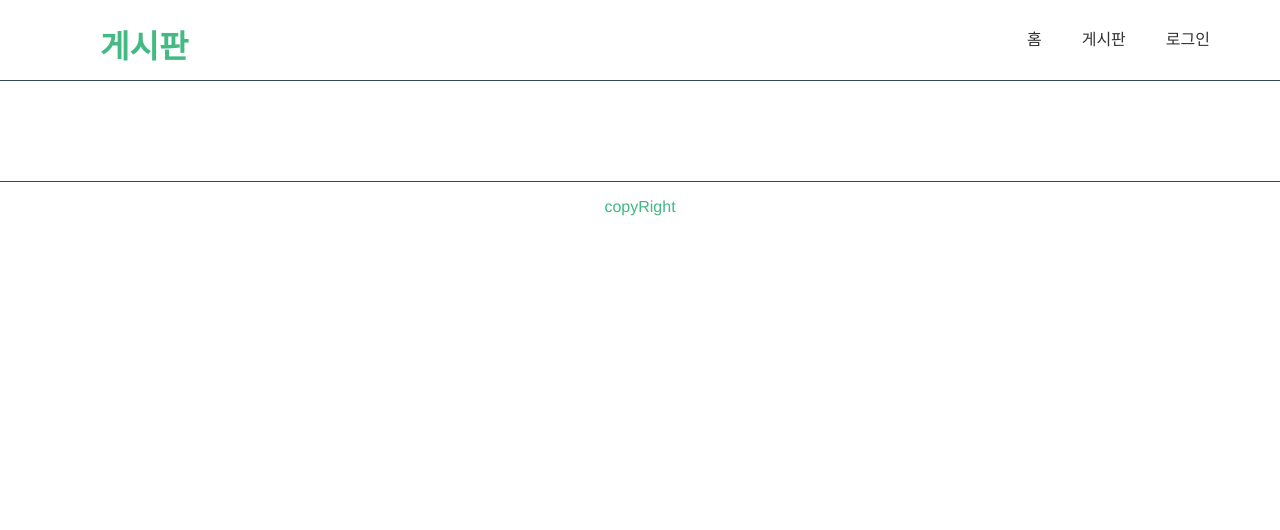
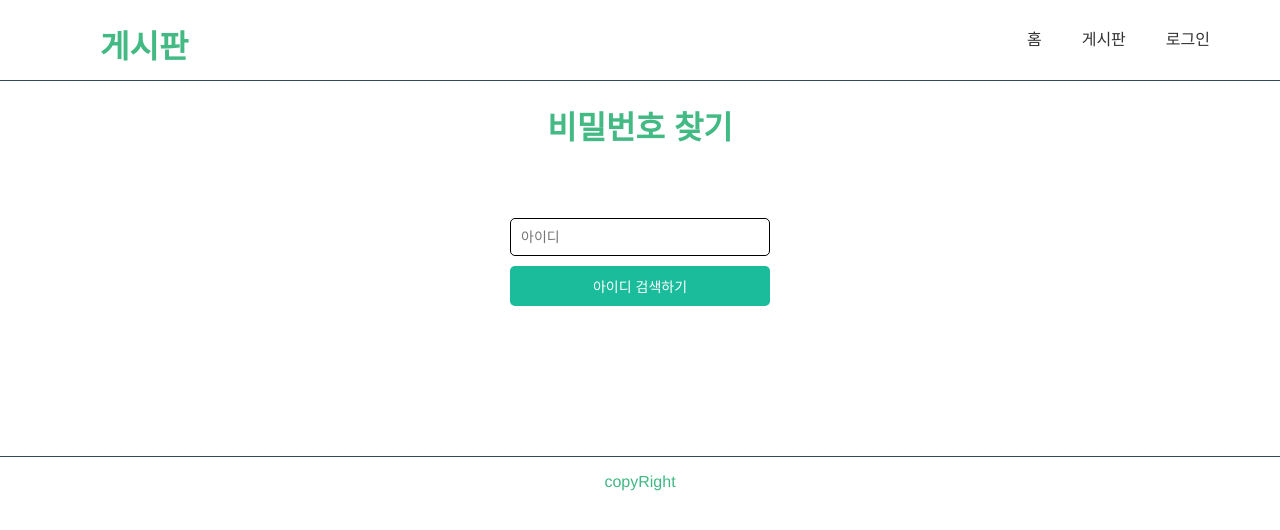
Before and after one commit to hyunsooshin04/board, a Vue app in the folder frontend/: page /login/pwd_search in a window 1280 px wide. Shown: the top 530 px of the page. Built offline with nearby package versions, Linux system fonts and the light colour scheme.

Commit message:
11-30 점심시간 전 백업
비밀번호 찾기 기능 구현 및 본인확인 질문, 본인확인 답 추가. 댓글 기능 추가 예정

```diff
--- a/frontend/src/components/board/List.vue
+++ b/frontend/src/components/board/List.vue
@@ -1,6 +1,6 @@
 <template>
   <div>
-    <h2>게시판 리스트</h2>
+    <h2>자유 게시판</h2>
 
     <div class="searchWrap">
       <input type="text" v-model="keyword" @keyup.enter="fnSearch"/><a href="javascript:;" @click="fnSearch"
--- a/frontend/src/components/board/View.vue
+++ b/frontend/src/components/board/View.vue
@@ -23,6 +23,7 @@
 
     <div class="btnWrap">
       <a href="javascript:;" @click="fnList" class="btn">목록</a>
+<!--      <a href="javascript:;" @click="popupOpen" class="btn">댓글</a>-->
       <a href="javascript:;" @click="fnMod" class="btnAdd btn">수정</a>
       <a v-if="num" href="javascript:;" @click="fnDeleteProc" class="btnDelete btn">삭제</a>
     </div>
@@ -44,6 +45,13 @@ export default {
     this.fnGetView();
   },
   methods: {
+    popupOpen() {
+      var url = "/orderController/modiftCartPopup";    //팝업창 페이지 URL
+      var winWidth = 700;
+      var winHeight = 600;
+      var popupOption = "width=" + winWidth + ", height=" + winHeight;    //팝업창 옵션(optoin)
+      window.open(url, "", popupOption);
+    },
     fnGetView() {
       console.log(this.body.num);
       console.log(this.body);
@@ -56,17 +64,20 @@ export default {
           .catch((err) => {
             console.log(err);
           })
-    },
+    }
+    ,
     fnList() {
       delete this.body.num;
       this.$router.push({path: './list', query: this.body});
-    },
+    }
+    ,
     fnMod() {
       this.$router.push({path: './write', query: this.body});
-    },
+    }
+    ,
     fnDeleteProc() {
       if (confirm("삭제하시겠습니까?")) {
-        this.$axios.delete('http://localhost:3000/api/board/' ,{params: this.body})
+        this.$axios.delete('http://localhost:3000/api/board/', {params: this.body})
             .then((res) => {
               if (res.data.result) {
                 alert("삭제되었습니다.");
--- a/frontend/src/components/login/EditInfo.vue
+++ b/frontend/src/components/login/EditInfo.vue
@@ -43,9 +43,18 @@
         <th scope="row">지역</th>
         <td><input style="width: 16rem" type="text" v-model="city"></td>
       </tr>
+      <tr>
+        <th scope="row">본인확인 질문</th>
+        <td><input style="width: 16rem" type="text" v-model="question" placeholder="최대 20자"></td>
+      </tr>
+      <tr>
+        <th scope="row">본인확인 답</th>
+        <td><input style="width: 16rem" type="text" v-model="answer" placeholder="최대 10자"></td>
+      </tr>
       </tbody>
     </table><br>
-    <button v-on:click="edit">수정하기</button>
+    <button v-on:click="edit">수정하기</button><br><br>
+    <span style="color: grey;">본인확인 질문과 본인확인 답이 없으면 비밀번호 찾기를 사용하실수 없습니다.</span>
   </div>
 </template>
 
@@ -63,6 +72,8 @@ export default {
       city: '미설정',
       pwd: '',
       form: '',
+      question: '',
+      answer: '',
     }
   },
   methods: {
@@ -75,8 +86,13 @@ export default {
         gender: this.gender,
         hobby: this.hobby,
         city: this.city,
+        question: this.question,
+        answer: this.answer,
       }
-      this.$axios.post('http://localhost:3000/api/edit', this.form);
+      this.$axios.post('http://localhost:3000/api/edit', this.form)
+      .then((res) => {
+        if (res.data.edit == true) alert("수정이 완료되었습니다.");
+      })
     }
   },
   created: function () {
--- a/frontend/src/components/login/Login.vue
+++ b/frontend/src/components/login/Login.vue
@@ -10,7 +10,7 @@
 
       <div class="links">
         <router-link to="./signup">회원가입하기</router-link><br>
-        <a href="#">비밀번호 찾기</a>
+        <router-link to="/login/pwd_search">비밀번호 찾기</router-link>
       </div>
     </div>
   </div>
--- a/frontend/src/components/login/Pwd_Search.vue
+++ b/frontend/src/components/login/Pwd_Search.vue
@@ -1,13 +1,112 @@
 <template>
+  <div>
+    <h1>비밀번호 찾기</h1>
+    <div class="login-form">
+      <form>
+        <input v-model="id" type="text" name="email" class="text-field" placeholder="아이디" v-if="!ck">
+        <h3 v-if="ck">본인 확인 질문 : {{ question }}</h3>
+        <input v-model="answer" type="text" name="answer" class="text-field" placeholder="본인 확인 답" v-if="ck">
+        <input v-on:keyup.enter="get_pwd" v-model="pwd" type="text" name="answer" class="text-field" placeholder="변경할 비밀번호" v-if="ck">
+        <!--        <input v-model="password" type="password" name="password" class="text-field" placeholder="비밀번호">-->
+        <input v-on:click="search" type="submit" value="아이디 검색하기" class="submit-btn" v-if="!ck">
+        <input v-on:click="get_pwd" type="submit" value="제출하기" class="submit-btn" v-if="ck">
+      </form>
 
+      <!--      <div class="links">-->
+      <!--        <router-link to="./signup">회원가입하기</router-link><br>-->
+      <!--        <router-link to="/login/pwd_search">비밀번호 찾기</router-link>-->
+      <!--      </div>-->
+    </div>
+  </div>
 </template>
 
 <script>
 export default {
-  name: "Pwd_Search"
+  name: "Pwd_Search",
+  data() {
+    return {
+      ck: false,
+      id: '',
+      question: '',
+      answer: '',
+      pwd: ''
+    }
+  },
+  methods: {
+    search(e) {
+      e.preventDefault();
+      this.$axios.get('http://localhost:3000/api/login/' + this.id)
+          .then((res) => {
+            if (res.data.isId == false) alert("존재하지 않는 아이디 입니다.");
+            else {
+              this.question = res.data.msg;
+              this.ck = !this.ck;
+            }
+          })
+    },
+    get_pwd(e) {
+      e.preventDefault();
+      this.$axios.get('http://localhost:3000/api/login/' + this.id + '/' + this.answer + '/' + this.pwd)
+      .then((res) => {
+        if (res.data.check == false) alert("본인 확인 답이 틀립니다.");
+        if (res.data.check == true) {
+          alert("비밀번호가 변경되었습니다.");
+          location.href = "http://localhost:8080/login";
+        }
+      })
+    }
+  }
 }
 </script>
 
 <style scoped>
+* {
+  box-sizing: border-box;
+  font-family: 'Noto Sans KR', sans-serif;
+  border-radius: 5px;
+}
 
+body {
+  margin: 0;
+  background-color: #1BBC9B;
+}
+
+.login-form {
+  width: 300px;
+  margin-right: auto;
+  margin-left: auto;
+  margin-top: 50px;
+  padding: 20px;
+  text-align: center;
+  border: none;
+
+}
+
+.text-field {
+  font-size: 14px;
+  padding: 10px;
+  border: 1px solid;
+  width: 260px;
+  margin-bottom: 10px;
+
+}
+
+.submit-btn {
+  font-size: 14px;
+  border: none;
+  padding: 10px;
+  width: 260px;
+  background-color: #1BBC9B;
+  margin-bottom: 30px;
+  color: white;
+}
+
+.links {
+  text-align: center;
+}
+
+.links a {
+  font-size: 12px;
+  color: #9B9B9B;
+}
 </style>
--- a/frontend/src/router/index.js
+++ b/frontend/src/router/index.js
@@ -63,6 +63,11 @@ const routes = [
         path: "/editinfo",
         name: "EditInfo",
         component: () => import('../components/login/EditInfo')
+    },
+    {
+        path: "/login/pwd_search",
+        name: "PwdSearch",
+        component: () => import('../components/login/Pwd_Search')
     }
 ];
 
```
Also changed, not shown: 2 other files (tests, documents, lock files or other folders).
